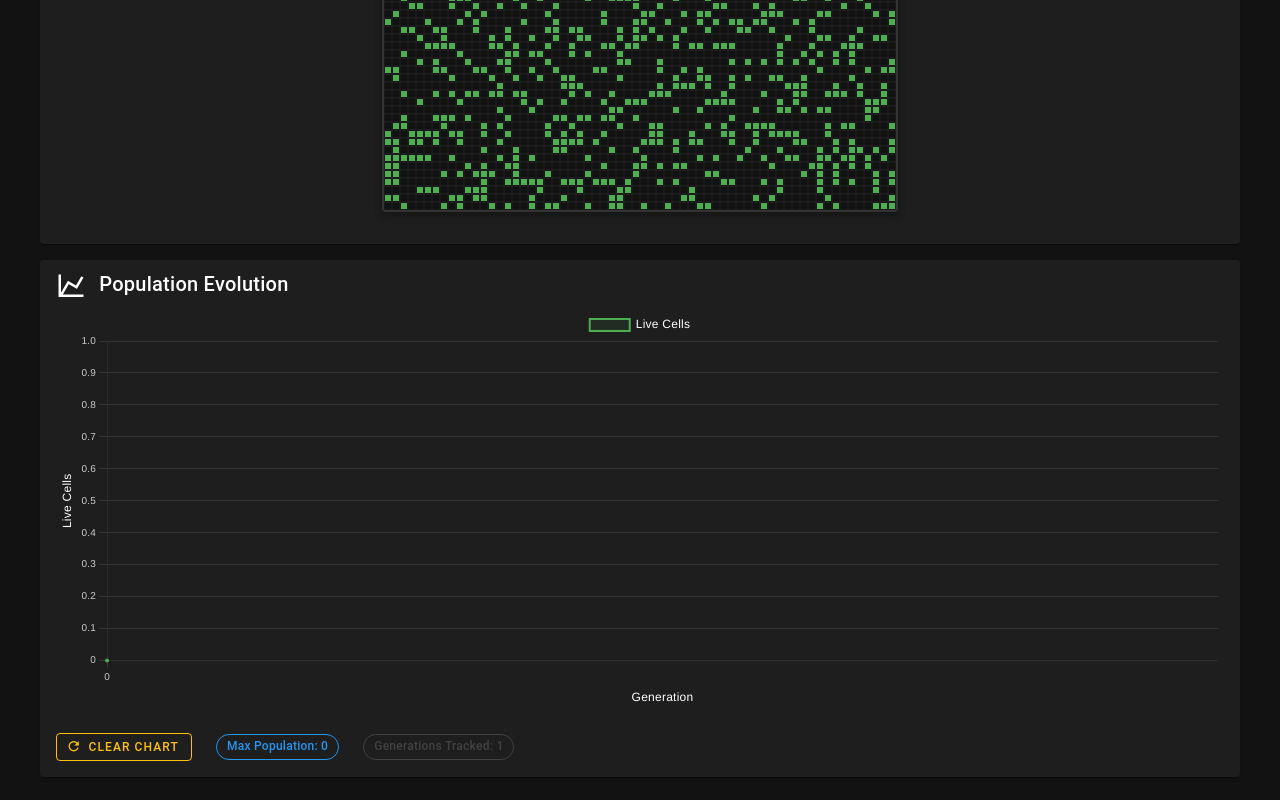
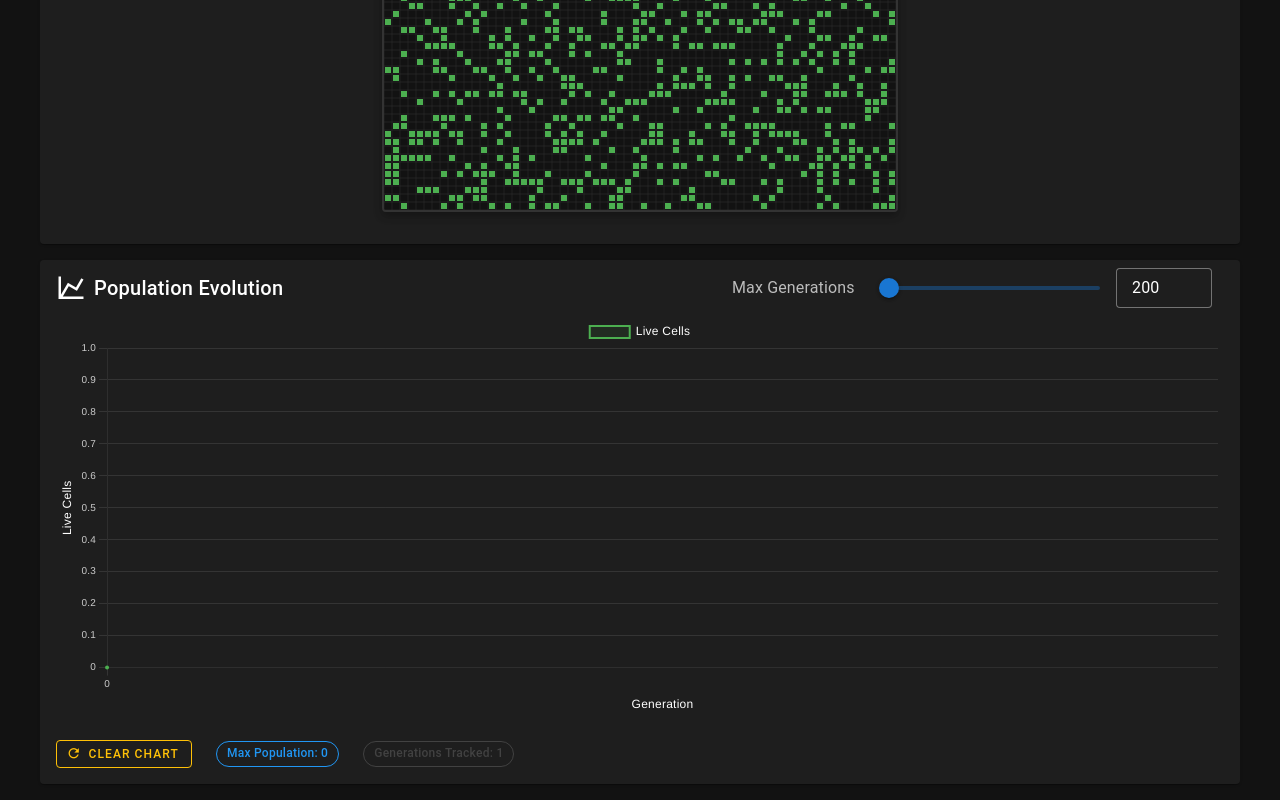
Before and after one commit to radek-zitek-cloud/lifeapp-zeta, a Vue app: page / in a window 1280 px wide. Shown: the part 736-1536 px from the top of the page. Built offline with nearby package versions, Linux system fonts and the light colour scheme.

Commit message:
feat: enhance PopulationChart with max data points slider and dynamic trimming

```diff
--- a/src/components/PopulationChart.vue
+++ b/src/components/PopulationChart.vue
@@ -1,10 +1,38 @@
 <template>
   <v-card class="mt-4">
-    <v-card-title>
+    <v-card-title class="d-flex align-center">
       <v-icon class="mr-2">mdi-chart-line</v-icon>
       Population Evolution
+      <v-spacer />
+      <div class="d-flex align-center" style="width: 500px;">
+        <v-slider
+          v-model="maxDataPoints"
+          :min="50"
+          :max="5000"
+          :step="50"
+          color="primary"
+          label="Max Generations"
+          density="compact"
+          hide-details
+          class="mr-3"
+        >
+          <template v-slot:append>
+            <v-text-field
+              v-model.number="maxDataPoints"
+              :min="200"
+              :max="1000"
+              type="number"
+              style="width: 96px"
+              density="compact"
+              variant="outlined"
+              hide-details
+            />
+          </template>
+        </v-slider>
+      </div>
     </v-card-title>
     <v-card-text>
+
       <div class="chart-container">
         <Line
           :data="chartData"
@@ -78,7 +106,7 @@ const props = defineProps<Props>()
 // Population tracking - use plain array to avoid reactivity issues
 let populationData: number[] = []
 const populationHistory = ref<number[]>([])
-const maxDataPoints = 200
+const maxDataPoints = ref(200)
 const lastGeneration = ref(-1)
 
 // Computed properties
@@ -197,7 +225,7 @@ const addDataPoint = (generation: number, population: number) => {
     // New generation or first time
     populationData.push(population)
 
-    if (populationData.length > maxDataPoints) {
+    if (populationData.length > maxDataPoints.value) {
       populationData.shift()
     }
   }
@@ -211,6 +239,15 @@ const addDataPoint = (generation: number, population: number) => {
 watch(() => [props.generation, props.liveCellCount], ([gen, pop]) => {
   addDataPoint(gen, pop)
 }, { immediate: true })
+
+// Watch maxDataPoints changes to trim existing data if needed
+watch(maxDataPoints, (newMax) => {
+  if (populationData.length > newMax) {
+    const excess = populationData.length - newMax
+    populationData.splice(0, excess)
+    populationHistory.value = [...populationData]
+  }
+})
 
 // Clear chart data
 const clearChart = () => {
```
